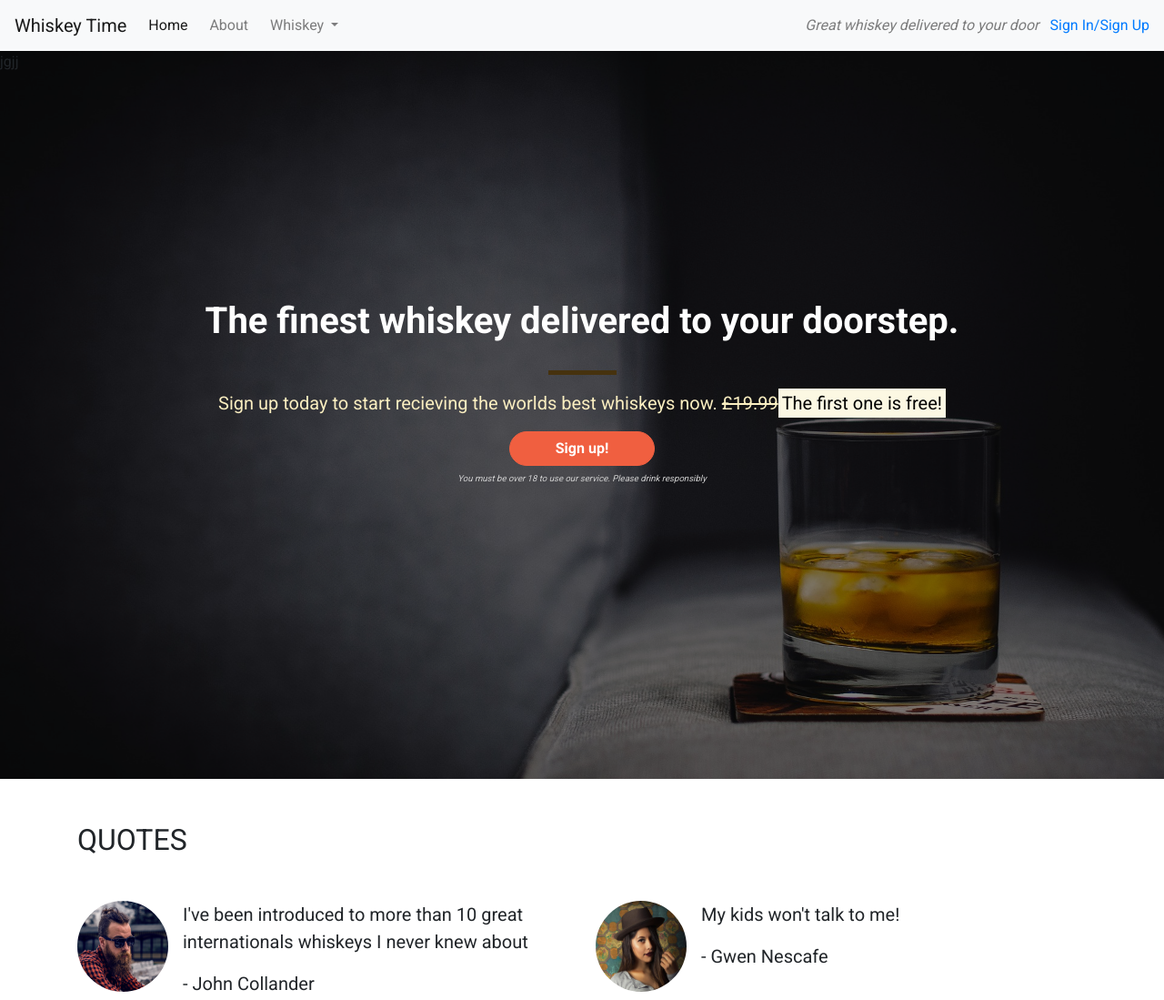
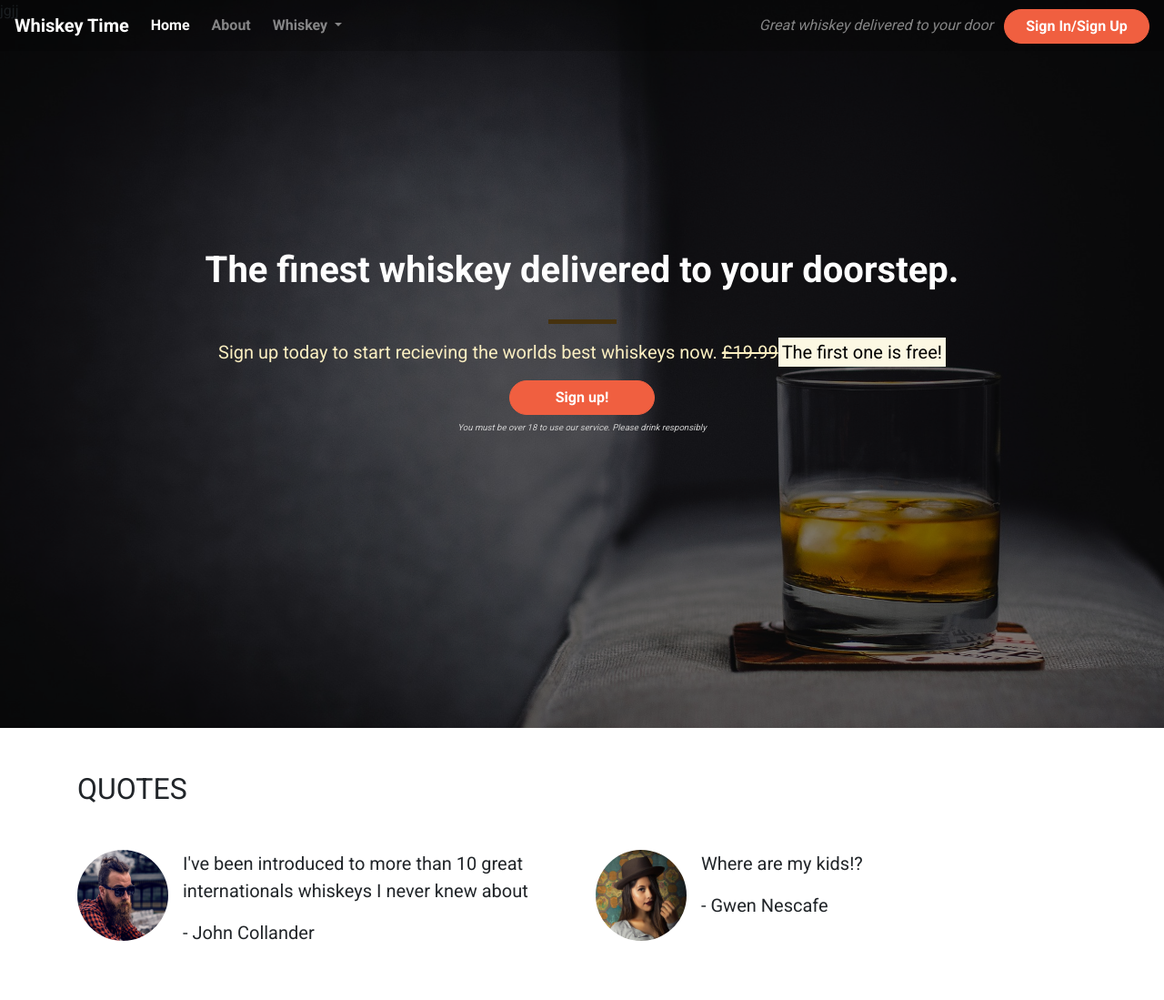
Before and after one commit to Sjwilhelms/LMSbootstrap, a plain HTML site: page index.html in a window 1280 px wide. Shown: the top 1099 px of the page at 91% size. Drawn offline with nearby package versions, Linux system fonts and the light colour scheme.

Commit message:
add style to navbar

```diff
--- a/assets/css/style.css
+++ b/assets/css/style.css
@@ -83,3 +83,33 @@ body{
     background-color: #a52e14;
     border-color: #a52e14;
 }
+
+/* navbar */
+
+.navalert-container{
+    position: absolute;
+    top: 0;
+    left: 0;
+    padding-left: 0;
+    padding-right: 0;
+}
+
+.navbar{
+    margin-bottom: 0;
+    border: 0;
+    width: 100%;
+    background-color: rgba(0, 0, 0, .2);
+    z-index: 1;
+}
+
+.navbar .navbar-toggler{
+    border: 0;
+}
+
+.navbar .navbar-brand{
+    font-weight: bold;
+}
+
+.navbar .navbar-nav a{
+    font-weight: bold;
+}
--- a/index.html
+++ b/index.html
@@ -15,7 +15,8 @@
 </head>
 
 <body>
-    <nav class="navbar navbar-light bg-light navbar-expand-sm">
+    <div class="container-fluid navalert-container">
+        <nav class="navbar navbar-dark navbar-expand-sm">
             <a class="navbar-brand" href="/">Whiskey Time</a>
             <button class="navbar-toggler" type="button" data-toggle="collapse" data-target="#navbarNavDropdown"
                 aria-controls="navbarTogglerDemo01" aria-expanded="false" aria-label="Toggle navigation">
@@ -37,30 +38,34 @@
                             <a href="#" class="dropdown-item">American</a>
                         </div>
                     </li>
-                <li class="nav-item mr-2 d-block d-sm-none"><a class="nav-link" href="/login">Sign In / Sign Up</a></li>
+                    <li class="nav-item mr-2 d-block d-sm-none"><a class="nav-link" href="/login">Sign In / Sign Up</a>
+                    </li>
                 </ul>
             </div>
             <div class="d-none d-md-block">
                 <p class="navbar-text my-auto mr-2"><i>Great whiskey delivered to your door</i></p>
-            <a href="">Sign In/Sign Up</a>
+                <a href="" class="btn btn--cta btn--red">Sign In/Sign Up</a>
             </div>
         </nav>
         <!-- alert -->
-    <!-- <div class="container alert-container">
+        <div class="container alert-container">
             <div class="row d-none d-sm-block">
                 <div class="col-12">
                     <div class="alert alert-warning">Sale Now On! Get a 12-month subscription for the price of 6! <a
                             href="/">See here for details!</a></div>
                 </div>
             </div>
-    </div> -->
+        </div>
+    </div>
+
     <!-- callout -->
     <div class="container-fluid callout-container">
         <div class="opaque-overlay">jgjj</div>
         <div class="row">
             <div class="col-12">
                 <section class="callout jumbotron text-center">
-                    <h1 class="jumbotron-header">The finest whiskey delivered to your doorstep.</h1><hr class="block-divider block-divider--orange">
+                    <h1 class="jumbotron-header">The finest whiskey delivered to your doorstep.</h1>
+                    <hr class="block-divider block-divider--orange">
                     <p class="lead">Sign up today to start recieving the worlds best whiskeys now. <s
                             class="d-none d-sm-inline">£19.99</s><span
                             class="d-inline d-sm-none"><br></span><strong><mark>The first one is free!</mark></strong>
@@ -102,7 +107,7 @@
                         </div>
                         <div class="media-body">
                             <blockquote class="blockquote">
-                                <p>My kids won't talk to me!</p>
+                                <p>Where are my kids!?</p>
                                 <p>- Gwen Nescafe</p>
                             </blockquote>
                         </div>
```
Lines whose indentation alone changed are shown as unchanged.
